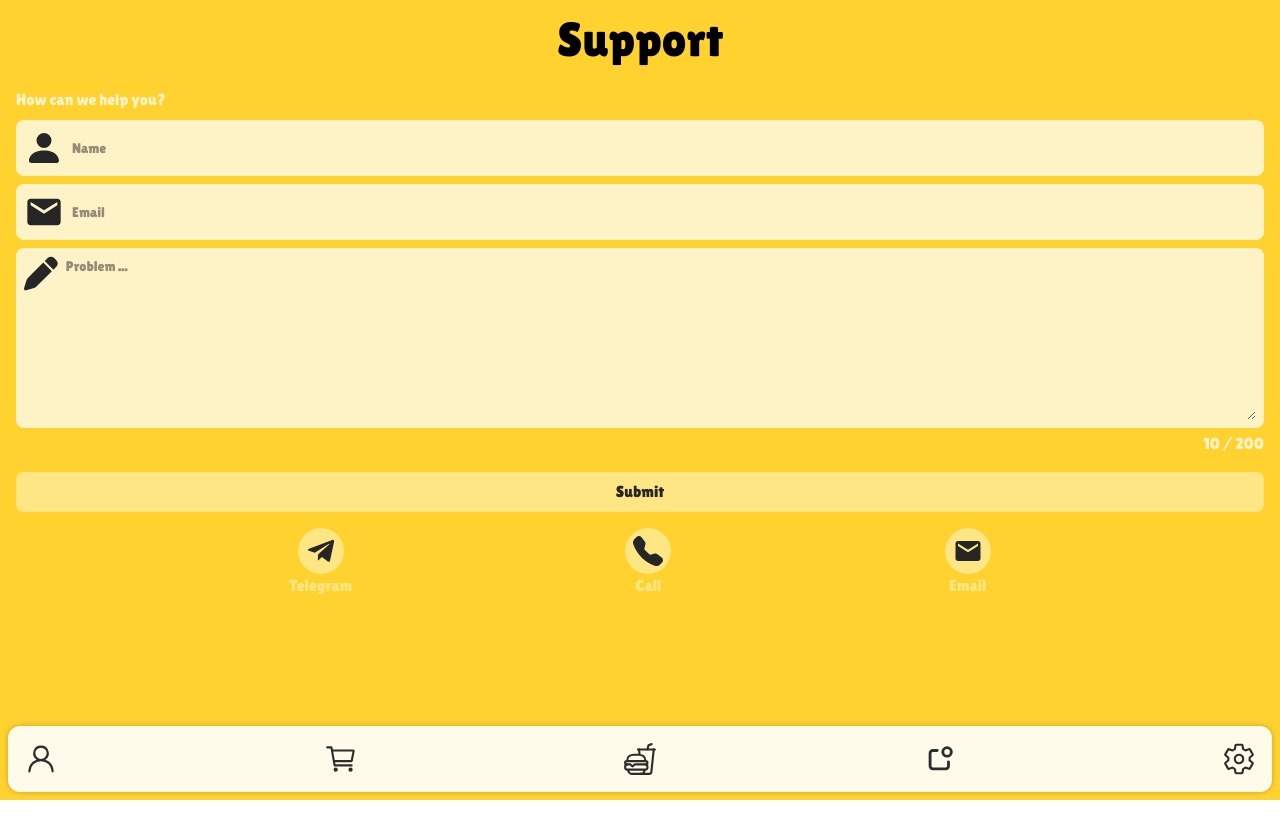
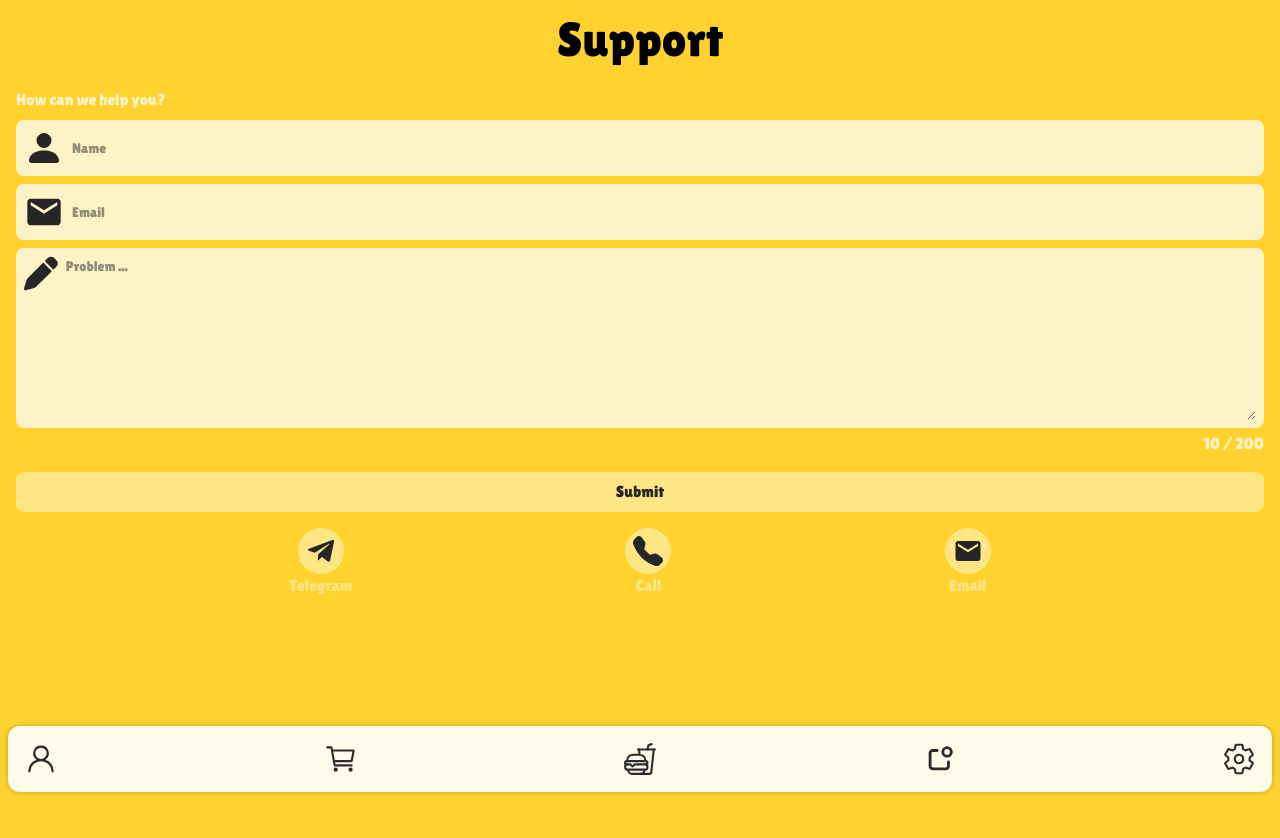
Before and after one commit to mahdibaderloo/fastfood, a React (Vite) app: page /support in a window 1280 px wide. Shown: the top 838 px of the page. Before the commit the page ends 800 px from the top, so only its background shows below. Built offline with nearby package versions, Linux system fonts and the light colour scheme.

Commit message:
support styles

```diff
--- a/src/pages/Support.tsx
+++ b/src/pages/Support.tsx
@@ -6,10 +6,13 @@ function Support() {
   return (
     <>
       <Header pContent="Support" />
-      <main className="p-4 pt-22 h-screen">
-        <SupportForm />
-        <SupportLinks />
-      </main>
+      <div className="bg-amber-300 dark:bg-neutral-800">
+        <main className="p-4 pt-22 overflow-y-scroll h-screen">
+          <SupportForm />
+          <SupportLinks />
+        </main>
+        <div className="w-full h-12"></div>
+      </div>
     </>
   );
 }
```
